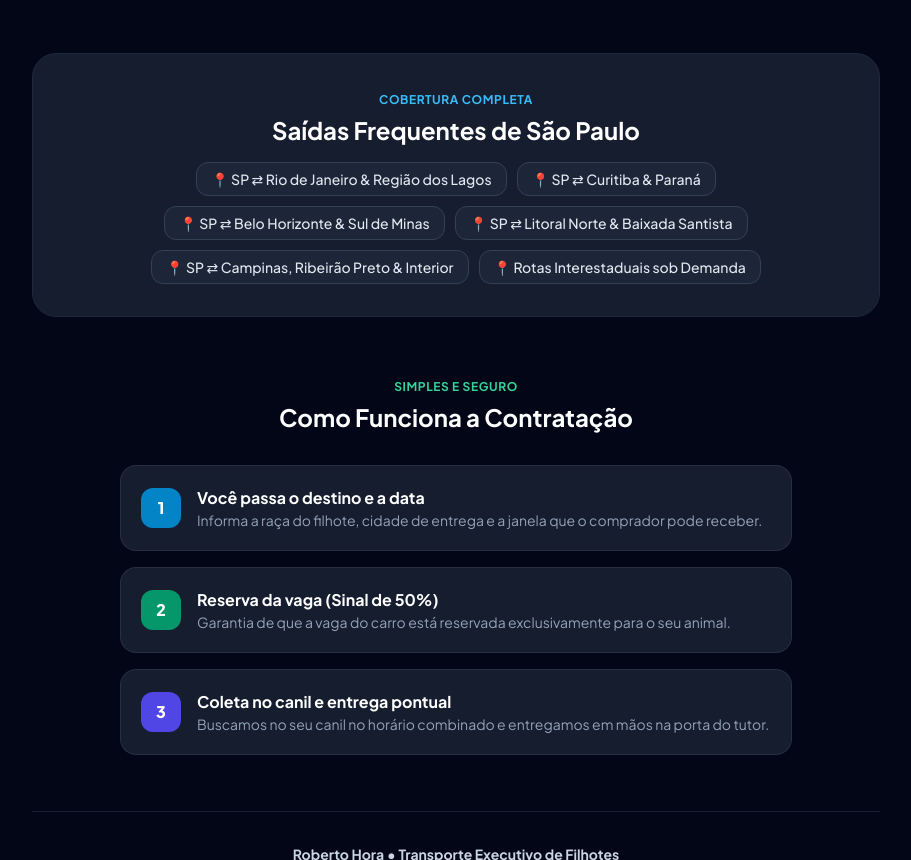
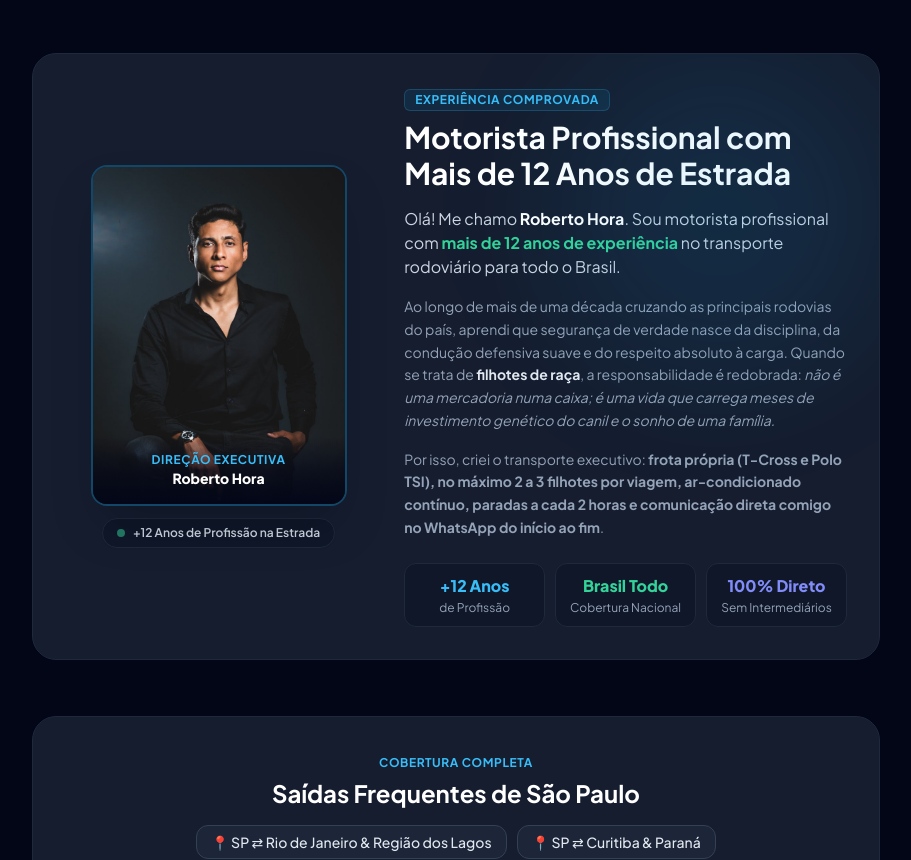
Before and after one commit to RobertoHora/rotapet, a plain HTML site: page index.html in a window 1280 px wide. Shown: the part 2069-2929 px from the top of the page, without its empty margins (184-1095 px from the left). Drawn offline with nearby package versions, Linux system fonts and the light colour scheme.

Commit message:
Add About Me section: Roberto Hora with +12 years experience and photo

```diff
--- a/index.html
+++ b/index.html
@@ -276,6 +276,73 @@
       </div>
     </section>
 
+
+    <!-- SEÇÃO: SOBRE O MOTORISTA & FUNDADOR -->
+    <section class="glass-card rounded-3xl p-6 sm:p-8 border border-slate-800 overflow-hidden relative group">
+      <div class="absolute top-0 right-0 w-80 h-80 bg-sky-500/10 rounded-full blur-3xl pointer-events-none"></div>
+
+      <div class="grid md:grid-cols-12 gap-8 items-center">
+
+        <!-- Foto de Roberto -->
+        <div class="md:col-span-5 flex flex-col items-center">
+          <div class="relative w-56 sm:w-64 aspect-[3/4] rounded-2xl overflow-hidden shadow-2xl border-2 border-sky-500/30 group-hover:border-sky-400/60 transition-all duration-300">
+            <img
+              src="assets/roberto_web.jpg"
+              alt="Roberto Hora - Fundador e Motorista Profissional"
+              class="w-full h-full object-cover object-top"
+            >
+            <div class="absolute bottom-0 inset-x-0 bg-gradient-to-t from-slate-950 via-slate-950/60 to-transparent p-4 text-center">
+              <div class="text-xs font-bold text-sky-400 uppercase tracking-wider">Direção Executiva</div>
+              <div class="text-sm font-extrabold text-white">Roberto Hora</div>
+            </div>
+          </div>
+          <div class="mt-3 inline-flex items-center gap-2 text-xs text-slate-300 font-semibold bg-slate-900/90 border border-slate-800 px-3.5 py-1.5 rounded-full shadow-sm">
+            <span class="w-2 h-2 rounded-full bg-emerald-400 animate-pulse"></span>
+            +12 Anos de Profissão na Estrada
+          </div>
+        </div>
+
+        <!-- Bio e Texto -->
+        <div class="md:col-span-7 space-y-4">
+          <div>
+            <div class="inline-flex items-center gap-1.5 px-2.5 py-0.5 rounded-md bg-sky-500/10 border border-sky-400/20 text-sky-400 text-xs font-bold uppercase tracking-wider mb-2">
+              Experiência Comprovada
+            </div>
+            <h2 class="text-2xl sm:text-3xl font-bold text-white">Motorista Profissional com Mais de 12 Anos de Estrada</h2>
+          </div>
+
+          <p class="text-slate-300 text-sm sm:text-base leading-relaxed">
+            Olá! Me chamo <strong class="text-white">Roberto Hora</strong>. Sou motorista profissional com <strong class="text-emerald-400">mais de 12 anos de experiência</strong> no transporte rodoviário para todo o Brasil.
+          </p>
+
+          <p class="text-slate-400 text-sm leading-relaxed">
+            Ao longo de mais de uma década cruzando as principais rodovias do país, aprendi que segurança de verdade nasce da disciplina, da condução defensiva suave e do respeito absoluto à carga. Quando se trata de <strong class="text-slate-200">filhotes de raça</strong>, a responsabilidade é redobrada: <em>não é uma mercadoria numa caixa; é uma vida que carrega meses de investimento genético do canil e o sonho de uma família.</em>
+          </p>
+
+          <p class="text-slate-400 text-sm leading-relaxed">
+            Por isso, criei o transporte executivo: <strong>frota própria (T-Cross e Polo TSI), no máximo 2 a 3 filhotes por viagem, ar-condicionado contínuo, paradas a cada 2 horas e comunicação direta comigo no WhatsApp do início ao fim</strong>.
+          </p>
+
+          <!-- Badges de Experiência -->
+          <div class="grid grid-cols-2 sm:grid-cols-3 gap-2.5 pt-2 text-center text-xs">
+            <div class="bg-slate-900/90 border border-slate-800 p-2.5 rounded-xl">
+              <div class="text-sky-400 font-extrabold text-base">+12 Anos</div>
+              <div class="text-slate-400 mt-0.5">de Profissão</div>
+            </div>
+            <div class="bg-slate-900/90 border border-slate-800 p-2.5 rounded-xl">
+              <div class="text-emerald-400 font-extrabold text-base">Brasil Todo</div>
+              <div class="text-slate-400 mt-0.5">Cobertura Nacional</div>
+            </div>
+            <div class="bg-slate-900/90 border border-slate-800 p-2.5 rounded-xl col-span-2 sm:col-span-1">
+              <div class="text-indigo-400 font-extrabold text-base">100% Direto</div>
+              <div class="text-slate-400 mt-0.5">Sem Intermediários</div>
+            </div>
+          </div>
+        </div>
+
+      </div>
+    </section>
+
     <!-- SEÇÃO: ROTAS ATENDIDAS -->
     <section class="glass-card rounded-3xl p-6 sm:p-8 border border-slate-800 text-center">
       <span class="text-xs font-bold text-sky-400 tracking-wider uppercase">Cobertura Completa</span>
```
Also changed, not shown: assets/roberto_web.jpg (added), 2 other files.
